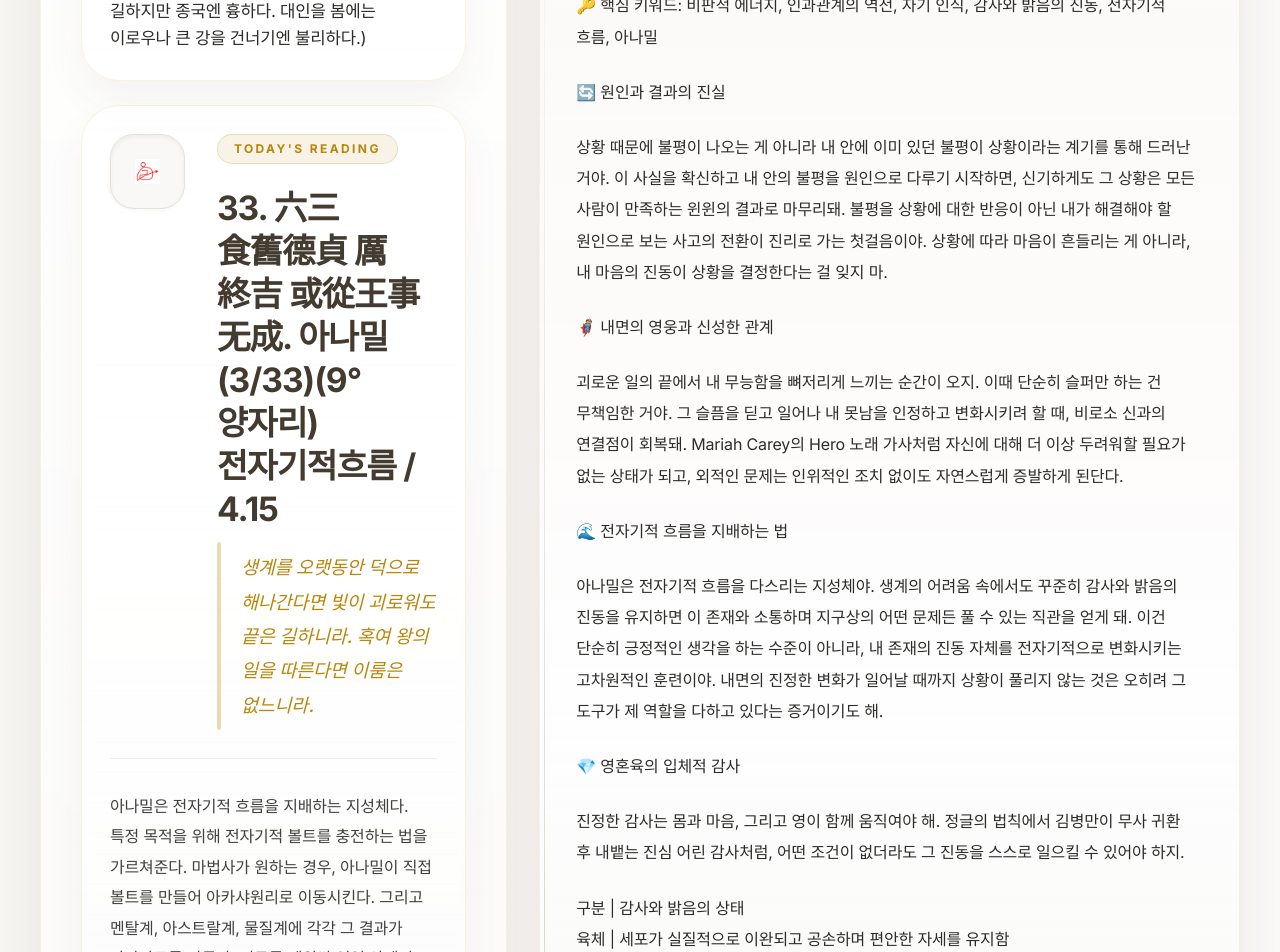
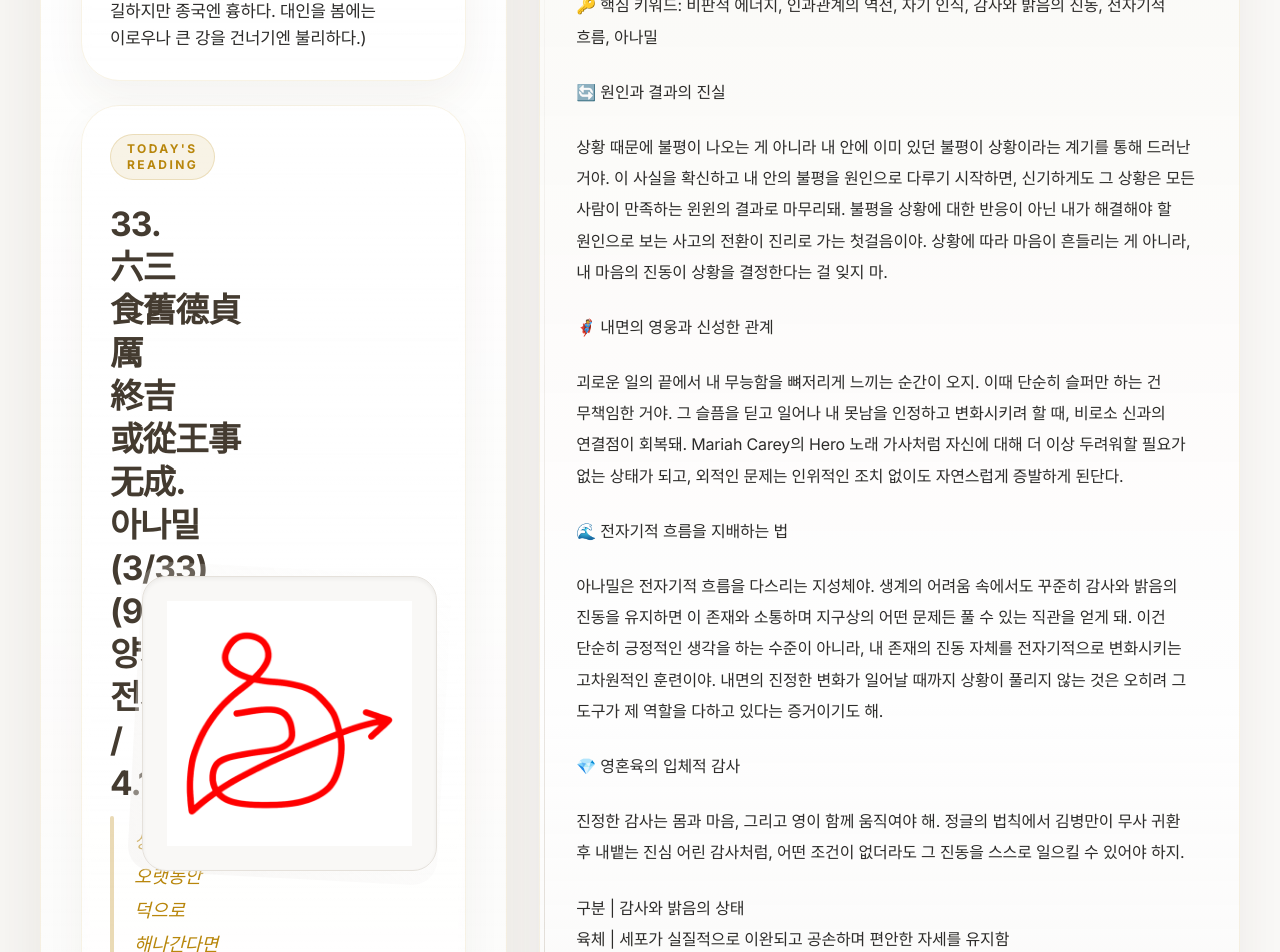
Before and after one commit to concario17-max/calendar, a React (Vite) app: page / in a window 1280 px wide. Shown: the part 300-1252 px from the top of the page. Built offline with nearby package versions, Linux system fonts and the light colour scheme; a web font is replaced by a local one.

Commit message:
fix: swap upper verse row layout

```diff
--- a/src/components/IChingSection.tsx
+++ b/src/components/IChingSection.tsx
@@ -318,23 +318,8 @@ export const IChingSection: React.FC<IChingSectionProps> = ({
                   <div data-testid="verse-layout" className="space-y-6 md:space-y-7">
                     <div
                       data-testid="verse-top-row"
-                      className="grid gap-6 md:grid-cols-[minmax(0,0.34fr)_minmax(0,1fr)] md:items-start md:gap-8"
+                      className="grid gap-6 md:grid-cols-[minmax(0,1fr)_auto] md:items-center md:gap-8"
                     >
-                      <div className="relative w-full flex-shrink-0">
-                        <div className="absolute inset-0 rounded-3xl bg-gradient-to-tr from-warm-gray-100 to-transparent dark:from-warm-gray-800 transform rotate-3 scale-105 opacity-50 group-hover:rotate-0 transition-transform duration-700" />
-                        <div className="relative flex aspect-square items-center justify-center overflow-hidden rounded-3xl border border-warm-gray-200 bg-warm-gray-50 p-6 shadow-inner transition-all duration-700 hover:scale-105 hover:shadow-2xl dark:border-warm-gray-800 dark:bg-warm-gray-900">
-                          {sigilSrc ? (
-                            <img
-                              src={sigilSrc}
-                              alt={`sigil ${yaoNum}`}
-                              className="h-full w-full object-contain transition-all duration-700 hover:scale-110 filter dark:brightness-200 dark:contrast-125 dark:grayscale"
-                            />
-                          ) : (
-                            <span className="italic text-sm text-warm-gray-400">??볥쭔????곷뮸??덈뼄</span>
-                          )}
-                        </div>
-                      </div>
-
                       <div className="space-y-5">
                         <div className="flex items-center justify-between gap-3">
                           <PanelBadge>Today&apos;s Reading</PanelBadge>
@@ -351,6 +336,21 @@ export const IChingSection: React.FC<IChingSectionProps> = ({
                               {yaoData.short}
                             </p>
                           </div>
+                        </div>
+                      </div>
+
+                      <div className="relative w-full flex-shrink-0 md:self-center">
+                        <div className="absolute inset-0 rounded-3xl bg-gradient-to-tr from-warm-gray-100 to-transparent dark:from-warm-gray-800 transform rotate-3 scale-105 opacity-50 group-hover:rotate-0 transition-transform duration-700" />
+                        <div className="relative flex aspect-square items-center justify-center overflow-hidden rounded-3xl border border-warm-gray-200 bg-warm-gray-50 p-6 shadow-inner transition-all duration-700 hover:scale-105 hover:shadow-2xl dark:border-warm-gray-800 dark:bg-warm-gray-900">
+                          {sigilSrc ? (
+                            <img
+                              src={sigilSrc}
+                              alt={`sigil ${yaoNum}`}
+                              className="h-full w-full object-contain transition-all duration-700 hover:scale-110 filter dark:brightness-200 dark:contrast-125 dark:grayscale"
+                            />
+                          ) : (
+                            <span className="italic text-sm text-warm-gray-400">??볥쭔????곷뮸??덈뼄</span>
+                          )}
                         </div>
                       </div>
                     </div>
```
Also changed, not shown: 2 other files (tests, documents, lock files or other folders).
